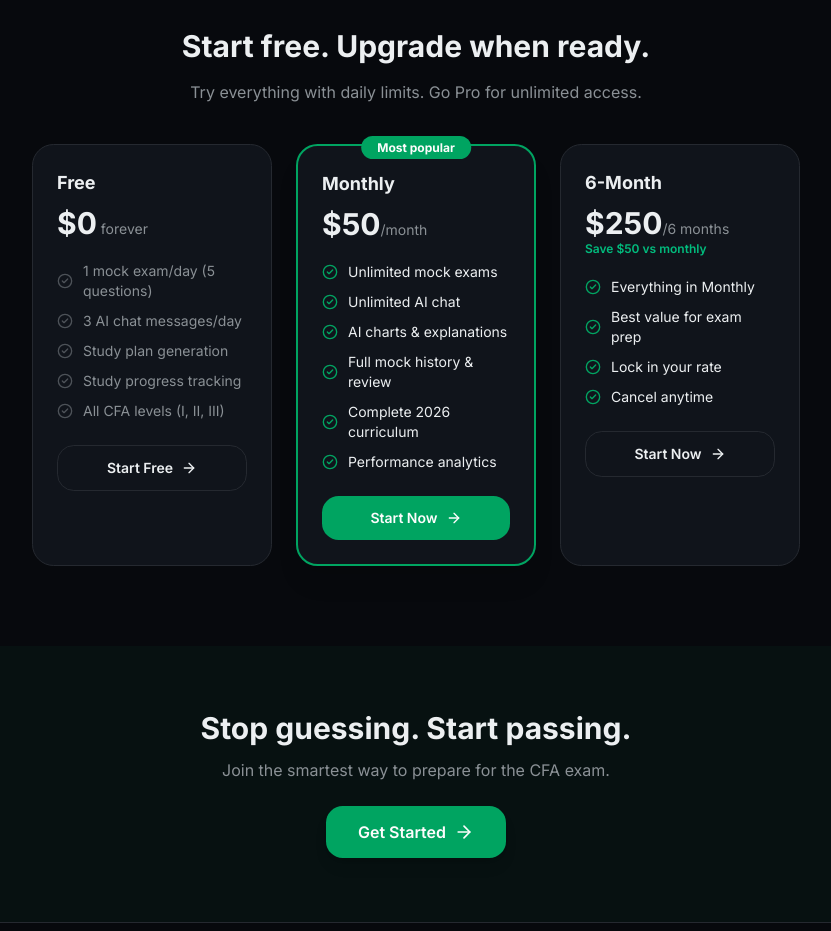
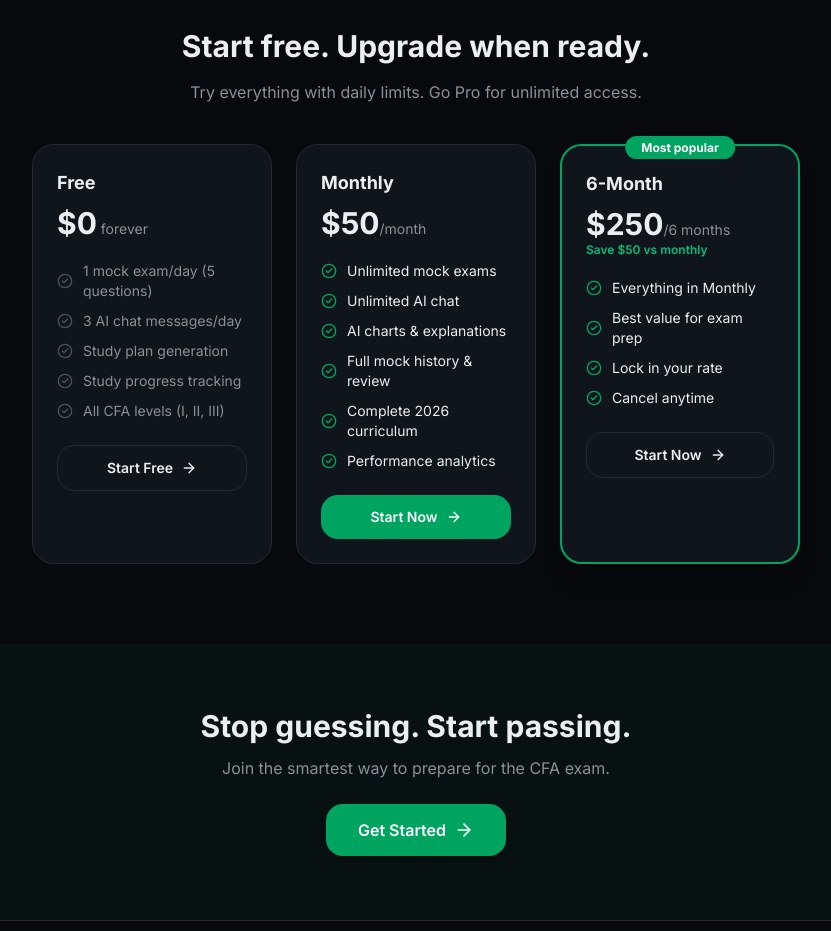
Before and after one commit to tradingcore/CFA, a Next.js app: page / in a window 1280 px wide. Shown: the part 2120-3051 px from the top of the page, without its empty margins (224-1055 px from the left). Built offline with nearby package versions, Linux system fonts and the light colour scheme; no server answers.

Commit message:
fix: move Most Popular badge to 6-Month plan on landing page
Co-authored-by: Cursor <cursoragent@cursor.com>

```diff
--- a/src/app/page.tsx
+++ b/src/app/page.tsx
@@ -226,12 +226,7 @@ export default function LandingPage() {
             </div>
 
             {/* Monthly */}
-            <div className="relative rounded-2xl border-2 border-primary bg-card p-6 shadow-xl">
-              <div className="absolute -top-3 left-1/2 -translate-x-1/2">
-                <span className="rounded-full bg-primary px-4 py-1 text-xs font-bold text-primary-foreground">
-                  Most popular
-                </span>
-              </div>
+            <div className="rounded-2xl border border-border bg-card p-6">
               <h3 className="text-lg font-bold">Monthly</h3>
               <div className="mt-2 mb-5">
                 <span className="text-3xl font-bold">$50</span>
@@ -261,7 +256,12 @@ export default function LandingPage() {
             </div>
 
             {/* 6-Month */}
-            <div className="rounded-2xl border border-border bg-card p-6">
+            <div className="relative rounded-2xl border-2 border-primary bg-card p-6 shadow-xl">
+              <div className="absolute -top-3 left-1/2 -translate-x-1/2">
+                <span className="rounded-full bg-primary px-4 py-1 text-xs font-bold text-primary-foreground">
+                  Most popular
+                </span>
+              </div>
               <h3 className="text-lg font-bold">6-Month</h3>
               <div className="mt-2">
                 <span className="text-3xl font-bold">$250</span>
```
